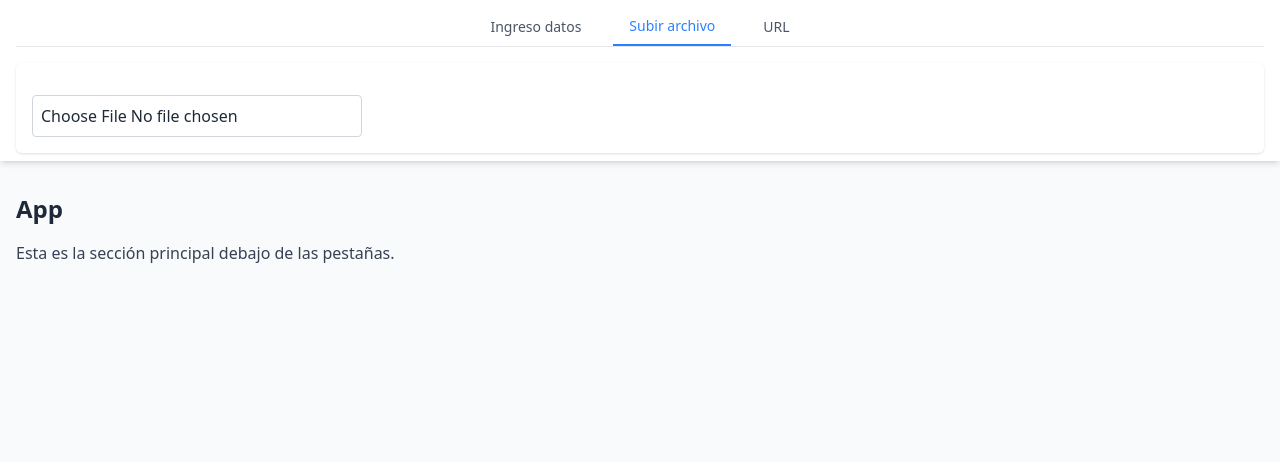
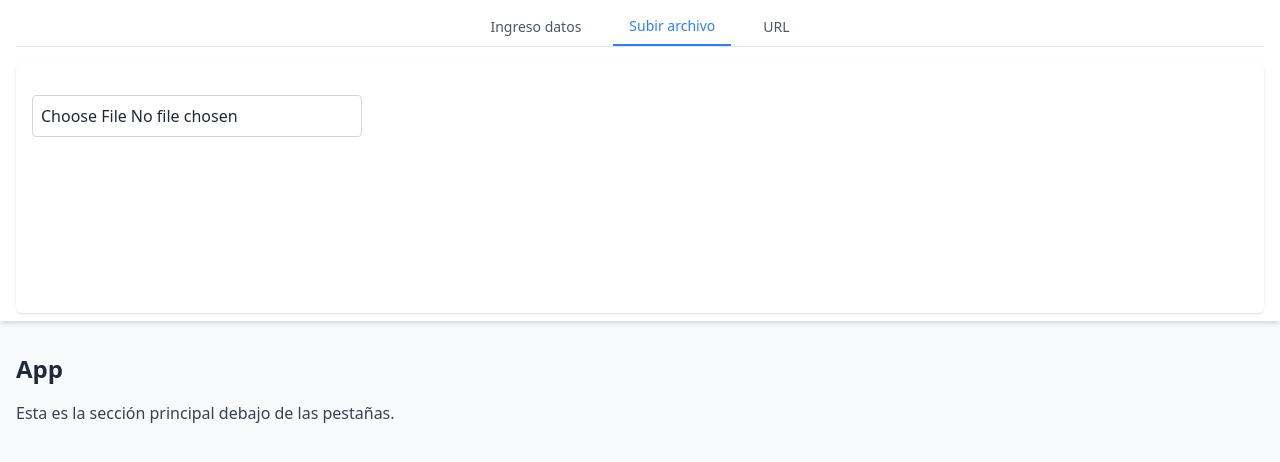
Before and after one commit to Fhernd/proy10_convertidor_csv_sql, a Vue app: page / in a window 1280 px wide. Both pictures are taken after a click on the button "Subir archivo". Shown: the top 462 px of the page. Built offline with nearby package versions, Linux system fonts and the light colour scheme; the HTML template or start-up script is replaced by a standard one.

Commit message:
Altura mínima para cada una de las pestañas que integran el componente de pestañas.

```diff
--- a/src/App.vue
+++ b/src/App.vue
@@ -11,18 +11,18 @@ import Tab from '@/components/Tab.vue'
         <Tabs>
           <template #default="{ activeTab }">
             <Tab label="Ingreso datos">
-              <div class="p-4 bg-white shadow rounded-md">
+              <div class="tab-content p-4 bg-white shadow rounded-md">
                 <textarea class="w-full h-64 p-2 border border-gray-300 rounded"
                   placeholder="Escribe aquí..."></textarea>
               </div>
             </Tab>
             <Tab label="Subir archivo">
-              <div class="p-4 bg-white shadow rounded-md">
+              <div class="tab-content p-4 bg-white shadow rounded-md">
                 <input type="file" accept=".csv" class="mt-4 p-2 border border-gray-300 rounded cursor-pointer" />
               </div>
             </Tab>
             <Tab label="URL">
-              <div class="p-4 bg-white shadow rounded-md">
+              <div class="tab-content p-4 bg-white shadow rounded-md">
                 <input type="url" class="w-full mt-4 p-2 border border-gray-300 rounded" placeholder="Ingresa una URL válida" />
               </div>
             </Tab>
@@ -39,4 +39,8 @@ import Tab from '@/components/Tab.vue'
   </div>
 </template>
 
-<style scoped></style>
+<style scoped>
+.tab-content {
+  min-height: 250px;
+}
+</style>
```
